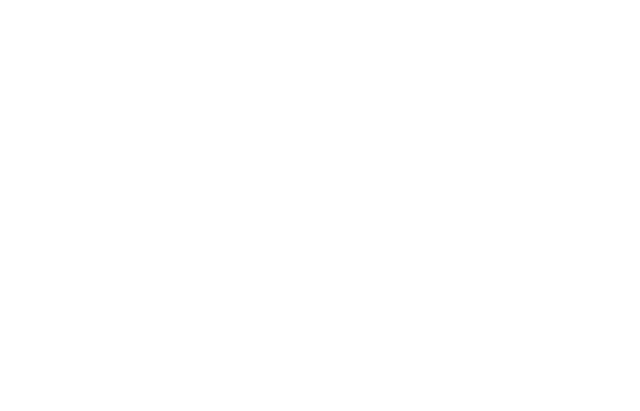
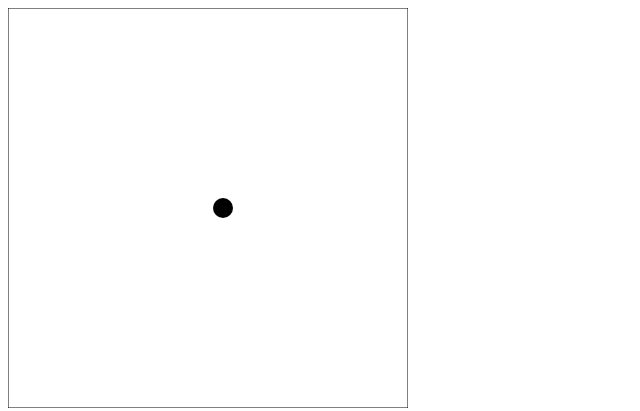
Before and after one commit to goyalion17/js_for_kids, a plain HTML site: page index.html in a window 1280 px wide. Shown: the whole page, without its empty margins (0-640 px from the left). Drawn offline with nearby package versions, Linux system fonts and the light colour scheme.

Commit message:
canvas keys

```diff
--- a/index.html
+++ b/index.html
@@ -6,7 +6,7 @@
 </head>
 <body>
     <!-- <h1 class="main-heading">Hello world!</h1> -->
-    <canvas id="canvas" width="200" height="200"></canvas>
+    <canvas id="canvas" width="400" height="400"></canvas>
 
     <script src="https://code.jquery.com/jquery-2.1.0.js"></script>
     <script src="script.js"></script>
--- a/script.js
+++ b/script.js
@@ -944,6 +944,9 @@ setInterval(tesla.moveUp(15), 30);
 // 17.11.2023 ===============================================================
 const canvas = document.querySelector("#canvas");
 const ctx = canvas.getContext("2d");
+let width = canvas.width;
+let height = canvas.height;
+
 // ctx.fillRect(0, 0, 10, 10);
 /* for (let i = 0; i < 4; i++) {
   ctx.fillRect(i * 10, i * 10, 10, 10);
@@ -1276,7 +1279,8 @@ setInterval(function () {
   }
 }, 30); */
 
-let circle = function (x, y, radius, fillCircle) {
+// Bee
+/* let circle = function (x, y, radius, fillCircle) {
   ctx.beginPath();
   ctx.arc(x, y, radius, 0, Math.PI * 2, false);
   fillCircle ? ctx.fill() : ctx.stroke();
@@ -1294,3 +1298,176 @@ const drawBee = function (x, y) {
   circle(x - 2, y - 1, 2, false);
   circle(x + 2, y - 1, 2, false);
 };
+
+// 20.11.2023 ===============================================================
+const update = function (coordinate) {
+  const offset = Math.random() * 4 - 2;
+  coordinate += offset;
+  if (coordinate > 200) {
+    coordinate = 200;
+  }
+  if (coordinate < 0) {
+    coordinate = 0;
+  }
+  return coordinate;
+};
+
+let x = 100;
+let y = 100;
+setInterval(function () {
+  ctx.clearRect(0, 0, 200, 200);
+  drawBee(x, y);
+  x = update(x);
+  y = update(y);
+  ctx.strokeRect(0, 0, 200, 200);
+}, 30); */
+
+// Ball
+/* const balls = [];
+const Ball = function () {
+  const offset = Math.random() * 2 - 9;
+  this.x = 100;
+  this.y = 100;
+  this.xSpeed = offset;
+  this.ySpeed = offset;
+};
+
+const circle = function (x, y, radius, fillCircle) {
+  ctx.beginPath();
+  ctx.arc(x, y, radius, 0, Math.PI * 2, false);
+  if (fillCircle) {
+    ctx.fill();
+  } else {
+    ctx.stroke();
+  }
+};
+Ball.prototype.draw = function () {
+  circle(this.x, this.y, 3, true);
+};
+
+Ball.prototype.move = function () {
+  this.x += this.xSpeed;
+  this.y += this.ySpeed;
+};
+
+Ball.prototype.checkCollision = function () {
+  if (this.x < 0 || this.x > width) {
+    this.xSpeed = -this.xSpeed;
+  }
+  if (this.y < 0 || this.y > height) {
+    this.ySpeed = -this.ySpeed;
+  }
+};
+
+for (let i = 0; i <= 10; i++) {
+  const ball = new Ball();
+  setInterval(function () {
+    ctx.clearRect(0, 0, width, height);
+    ball.draw();
+    ball.move();
+    ball.checkCollision();
+    ctx.strokeRect(0, 0, width, height);
+  }, 30);
+}
+ */
+// Homework
+// 1
+// 2
+
+//
+/* $("body").keydown(function (event) {
+  console.log(event.keyCode);
+}); */
+
+/* var keyNames = {
+  32: "space", //пробел
+  37: "left", //влево
+  38: "up", //вверх
+  39: "right", //вправо
+  40: "down", //вниз
+  16: "shift", //shift
+  13: "enter", //enter
+  18: "alt", //alt
+};
+$("body").keydown(function (event) {
+  console.log(keyNames[event.keyCode]);
+}); */
+
+// Ball клавишами
+const circle = function (x, y, radius, fillCircle) {
+  ctx.beginPath();
+  ctx.arc(x, y, radius, 0, Math.PI * 2, false);
+  if (fillCircle) {
+    ctx.fill();
+  } else {
+    ctx.stroke();
+  }
+};
+
+const Ball = function () {
+  this.x = width / 2;
+  this.y = height / 2;
+  this.xSpeed = 5;
+  this.ySpeed = 0;
+};
+
+Ball.prototype.move = function () {
+  this.x += this.xSpeed;
+  this.y += this.ySpeed;
+  if (this.x < 0) {
+    this.x = width;
+  } else if (this.x > width) {
+    this.x = 0;
+  }
+  if (this.y < 0) {
+    this.y = height;
+  } else if (this.y > height) {
+    this.y = 0;
+  }
+};
+
+Ball.prototype.draw = function () {
+  circle(this.x, this.y, 10, true);
+};
+
+Ball.prototype.setDirection = function (direction) {
+  if (direction === "up") {
+    this.xSpeed = 0;
+    this.ySpeed = -5;
+  } else if (direction === "down") {
+    this.xSpeed = 0;
+    this.ySpeed = 5;
+  } else if (direction === "left") {
+    this.xSpeed = -5;
+    this.ySpeed = 0;
+  } else if (direction === "right") {
+    this.xSpeed = 5;
+    this.ySpeed = 0;
+  } else if (direction === "stop") {
+    this.xSpeed = 0;
+    this.ySpeed = 0;
+  }
+};
+
+const ball = new Ball();
+let keyActions = {
+  32: "stop",
+  37: "left",
+  38: "up",
+  39: "right",
+  40: "down",
+};
+
+$("body").keydown(function (event) {
+  let direction = keyActions[event.keyCode];
+  ball.setDirection(direction);
+});
+
+setInterval(function () {
+  ctx.clearRect(0, 0, width, height);
+  ball.draw();
+  ball.move();
+  ctx.strokeRect(0, 0, width, height);
+}, 30);
+
+// Homework
```
